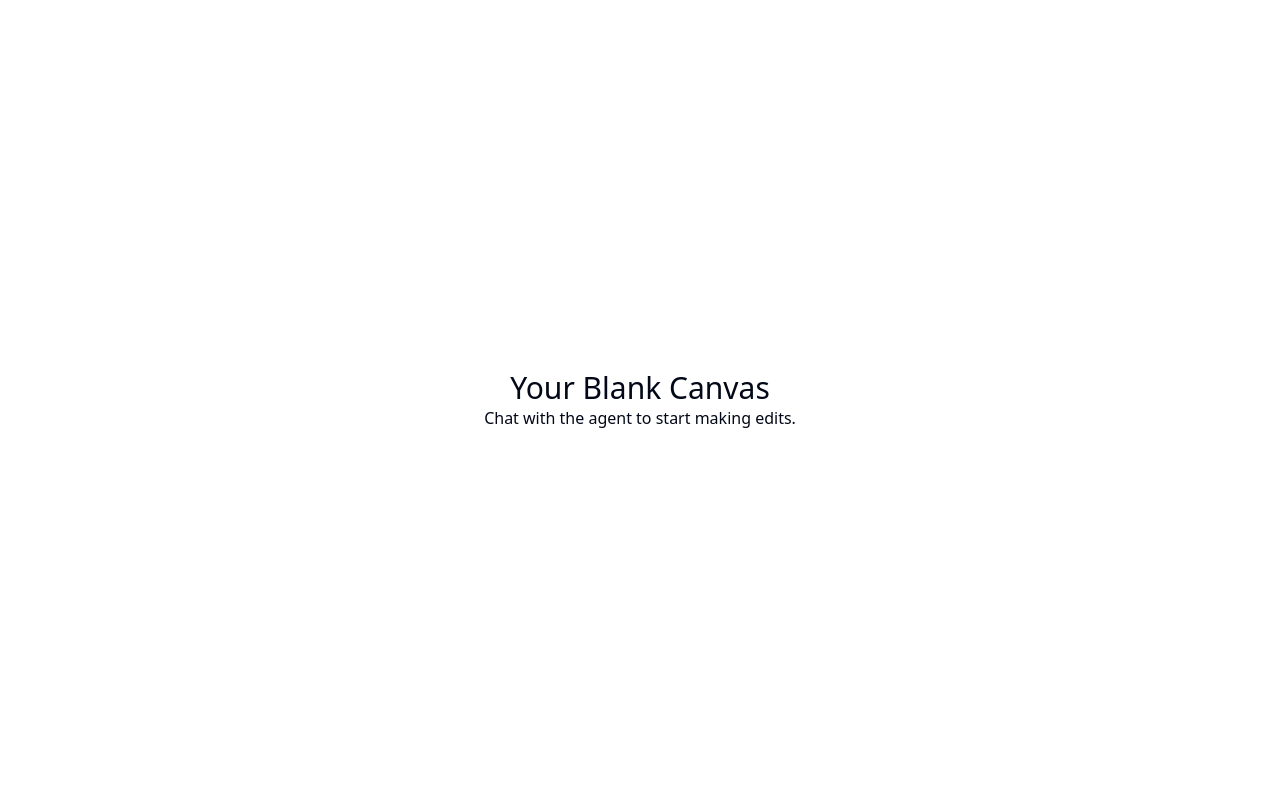
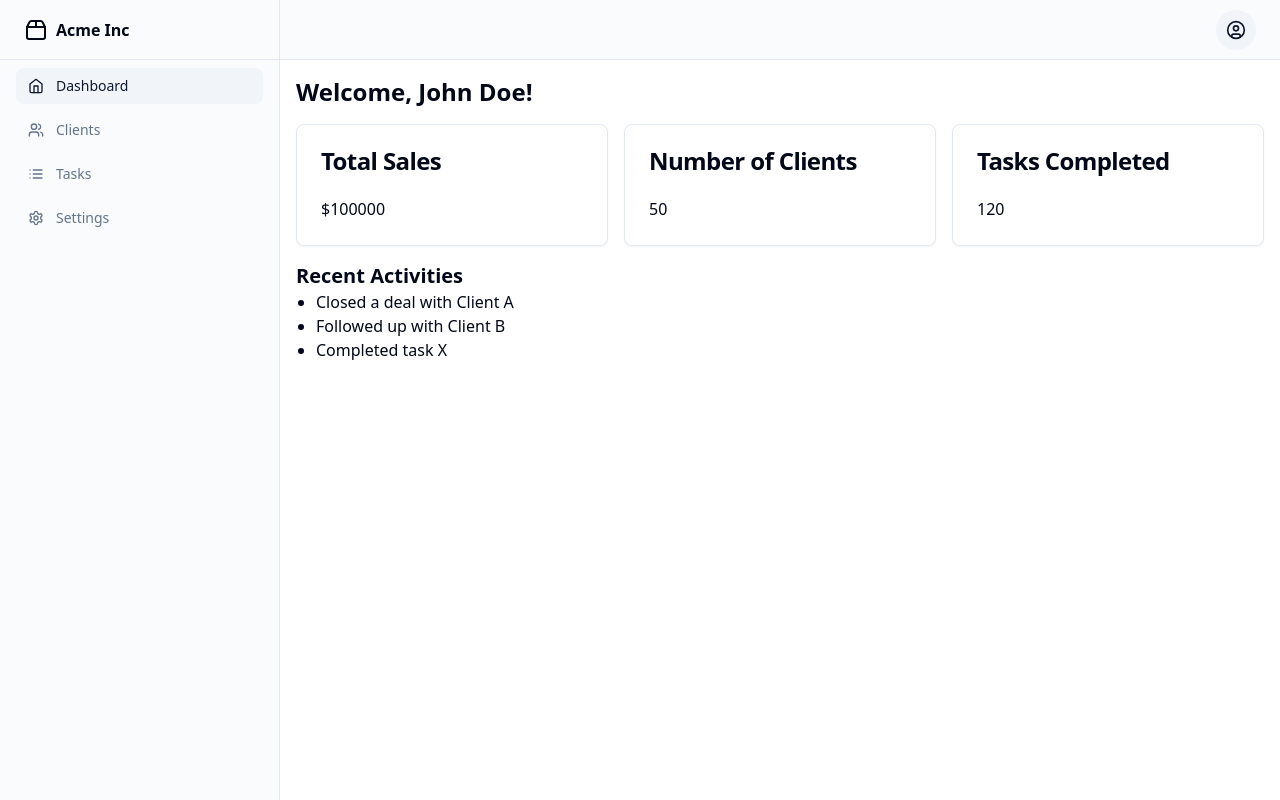
Before and after one commit to GPT-Engineer-App/salesman-organizer, a React (Vite) app: page / in a window 1280 px wide. Built offline with nearby package versions, Linux system fonts and the light colour scheme.

Commit message:
Initial implementation of the organizer app with Dashboard, Clients, Tasks, and Settings pages.

```diff
--- a/src/App.jsx
+++ b/src/App.jsx
@@ -1,17 +1,37 @@
 import { Toaster } from "@/components/ui/sonner";
 import { TooltipProvider } from "@/components/ui/tooltip";
 import { QueryClient, QueryClientProvider } from "@tanstack/react-query";
-import { Home } from "lucide-react";
+import { Home, Users, List, Settings } from "lucide-react";
 import { Route, BrowserRouter as Router, Routes } from "react-router-dom";
-import Layout from "./layouts/default"; // available: default, navbar, sidebar
+import Layout from "./layouts/sidebar"; // Use the sidebar layout
 import Index from "./pages/Index.jsx";
+import Dashboard from "./pages/Dashboard.jsx";
+import Clients from "./pages/Clients.jsx";
+import Tasks from "./pages/Tasks.jsx";
+import SettingsPage from "./pages/Settings.jsx";
+
 const queryClient = new QueryClient();
 
 export const navItems = [
   {
-    title: "Home", // Feel free to change this to your liking
+    title: "Dashboard",
     to: "/",
     icon: <Home className="h-4 w-4" />,
+  },
+  {
+    title: "Clients",
+    to: "/clients",
+    icon: <Users className="h-4 w-4" />,
+  },
+  {
+    title: "Tasks",
+    to: "/tasks",
+    icon: <List className="h-4 w-4" />,
+  },
+  {
+    title: "Settings",
+    to: "/settings",
+    icon: <Settings className="h-4 w-4" />,
   },
 ];
 
@@ -23,8 +43,10 @@ const App = () => {
         <Router>
           <Routes>
             <Route path="/" element={<Layout />}>
-              <Route index element={<Index />} />
-              {/* Add more routes here as needed */}
+              <Route index element={<Dashboard />} />
+              <Route path="clients" element={<Clients />} />
+              <Route path="tasks" element={<Tasks />} />
+              <Route path="settings" element={<SettingsPage />} />
             </Route>
           </Routes>
         </Router>
--- /dev/null
+++ b/src/pages/Clients.jsx
@@ -0,0 +1,47 @@
+import { Button } from "@/components/ui/button";
+import { useQuery } from "@tanstack/react-query";
+
+const Clients = () => {
+  const { data, error, isLoading } = useQuery({
+    queryKey: ["clientsData"],
+    queryFn: async () => {
+      // Replace with actual data fetching logic
+      return [
+        { name: "Client A", contact: "clienta@example.com", status: "Active" },
+        { name: "Client B", contact: "clientb@example.com", status: "Inactive" },
+      ];
+    },
+  });
+
+  if (isLoading) return <div>Loading...</div>;
+  if (error) return <div>Error loading data</div>;
+
+  return (
+    <div className="space-y-4">
+      <div className="flex justify-between items-center">
+        <h1 className="text-2xl font-bold">Clients</h1>
+        <Button>Add Client</Button>
+      </div>
+      <table className="min-w-full bg-white">
+        <thead>
+          <tr>
+            <th className="py-2">Name</th>
+            <th className="py-2">Contact</th>
+            <th className="py-2">Status</th>
+          </tr>
+        </thead>
+        <tbody>
+          {data.map((client, index) => (
+            <tr key={index}>
+              <td className="py-2">{client.name}</td>
+              <td className="py-2">{client.contact}</td>
+              <td className="py-2">{client.status}</td>
+            </tr>
+          ))}
+        </tbody>
+      </table>
+    </div>
+  );
+};
+
+export default Clients;
--- /dev/null
+++ b/src/pages/Dashboard.jsx
@@ -0,0 +1,61 @@
+import { Card, CardContent, CardHeader, CardTitle } from "@/components/ui/card";
+import { useQuery } from "@tanstack/react-query";
+
+const Dashboard = () => {
+  const { data, error, isLoading } = useQuery({
+    queryKey: ["dashboardData"],
+    queryFn: async () => {
+      // Replace with actual data fetching logic
+      return {
+        userName: "John Doe",
+        totalSales: 100000,
+        numberOfClients: 50,
+        tasksCompleted: 120,
+        recentActivities: [
+          "Closed a deal with Client A",
+          "Followed up with Client B",
+          "Completed task X",
+        ],
+      };
+    },
+  });
+
+  if (isLoading) return <div>Loading...</div>;
+  if (error) return <div>Error loading data</div>;
+
+  return (
+    <div className="space-y-4">
+      <h1 className="text-2xl font-bold">Welcome, {data.userName}!</h1>
+      <div className="grid grid-cols-1 md:grid-cols-3 gap-4">
+        <Card>
+          <CardHeader>
+            <CardTitle>Total Sales</CardTitle>
+          </CardHeader>
+          <CardContent>${data.totalSales}</CardContent>
+        </Card>
+        <Card>
+          <CardHeader>
+            <CardTitle>Number of Clients</CardTitle>
+          </CardHeader>
+          <CardContent>{data.numberOfClients}</CardContent>
+        </Card>
+        <Card>
+          <CardHeader>
+            <CardTitle>Tasks Completed</CardTitle>
+          </CardHeader>
+          <CardContent>{data.tasksCompleted}</CardContent>
+        </Card>
+      </div>
+      <div>
+        <h2 className="text-xl font-semibold">Recent Activities</h2>
+        <ul className="list-disc pl-5">
+          {data.recentActivities.map((activity, index) => (
+            <li key={index}>{activity}</li>
+          ))}
+        </ul>
+      </div>
+    </div>
+  );
+};
+
+export default Dashboard;
--- /dev/null
+++ b/src/pages/Settings.jsx
@@ -0,0 +1,26 @@
+import { Button } from "@/components/ui/button";
+import { Input } from "@/components/ui/input";
+import { Label } from "@/components/ui/label";
+
+const SettingsPage = () => {
+  return (
+    <div className="space-y-4">
+      <h1 className="text-2xl font-bold">Settings</h1>
+      <div className="space-y-2">
+        <Label htmlFor="username">Username</Label>
+        <Input id="username" placeholder="Enter your username" />
+      </div>
+      <div className="space-y-2">
+        <Label htmlFor="password">Password</Label>
+        <Input id="password" type="password" placeholder="Enter your password" />
+      </div>
+      <div className="space-y-2">
+        <Label htmlFor="notifications">Notifications</Label>
+        <Input id="notifications" type="checkbox" />
+      </div>
+      <Button>Save Settings</Button>
+    </div>
+  );
+};
+
+export default SettingsPage;
--- /dev/null
+++ b/src/pages/Tasks.jsx
@@ -0,0 +1,47 @@
+import { Button } from "@/components/ui/button";
+import { useQuery } from "@tanstack/react-query";
+
+const Tasks = () => {
+  const { data, error, isLoading } = useQuery({
+    queryKey: ["tasksData"],
+    queryFn: async () => {
+      // Replace with actual data fetching logic
+      return [
+        { task: "Task A", deadline: "2023-10-01", status: "Completed" },
+        { task: "Task B", deadline: "2023-10-05", status: "Pending" },
+      ];
+    },
+  });
+
+  if (isLoading) return <div>Loading...</div>;
+  if (error) return <div>Error loading data</div>;
+
+  return (
+    <div className="space-y-4">
+      <div className="flex justify-between items-center">
+        <h1 className="text-2xl font-bold">Tasks</h1>
+        <Button>Add Task</Button>
+      </div>
+      <table className="min-w-full bg-white">
+        <thead>
+          <tr>
+            <th className="py-2">Task</th>
+            <th className="py-2">Deadline</th>
+            <th className="py-2">Status</th>
+          </tr>
+        </thead>
+        <tbody>
+          {data.map((task, index) => (
+            <tr key={index}>
+              <td className="py-2">{task.task}</td>
+              <td className="py-2">{task.deadline}</td>
+              <td className="py-2">{task.status}</td>
+            </tr>
+          ))}
+        </tbody>
+      </table>
+    </div>
+  );
+};
+
+export default Tasks;
```
